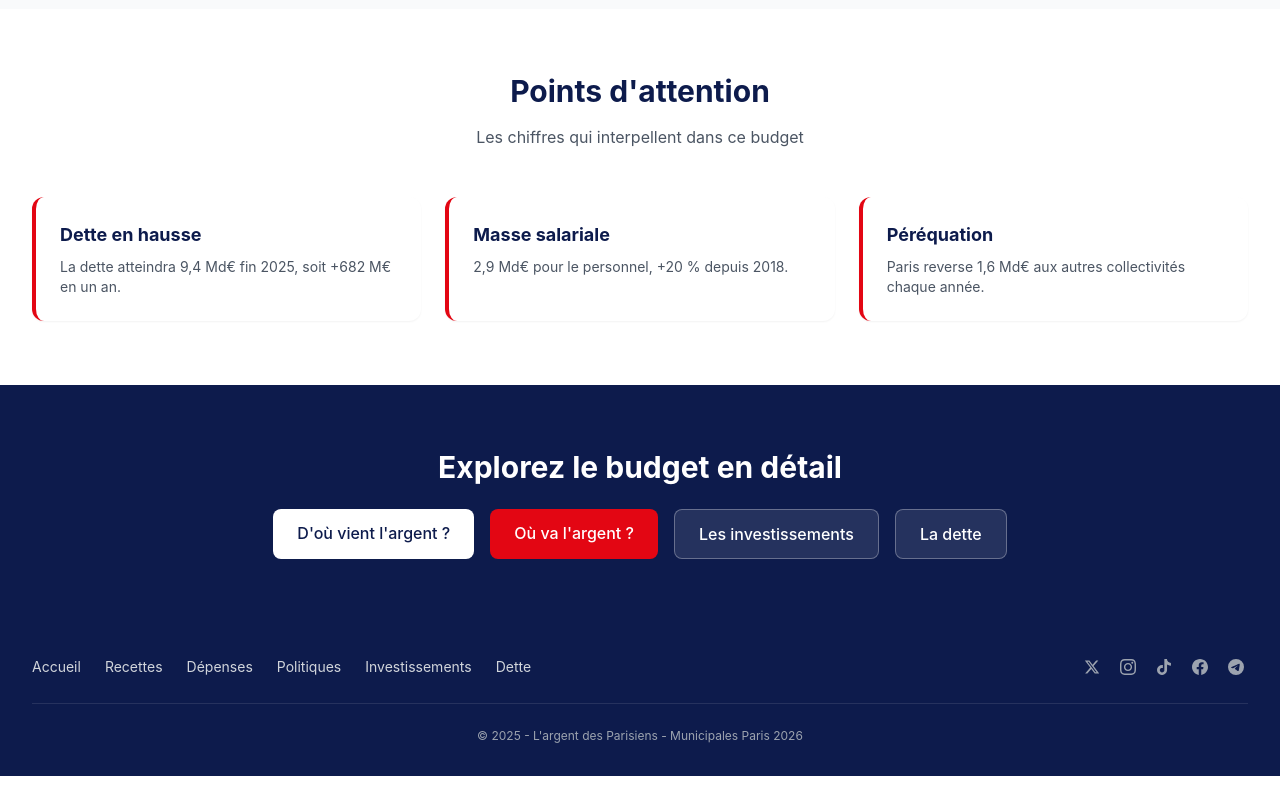
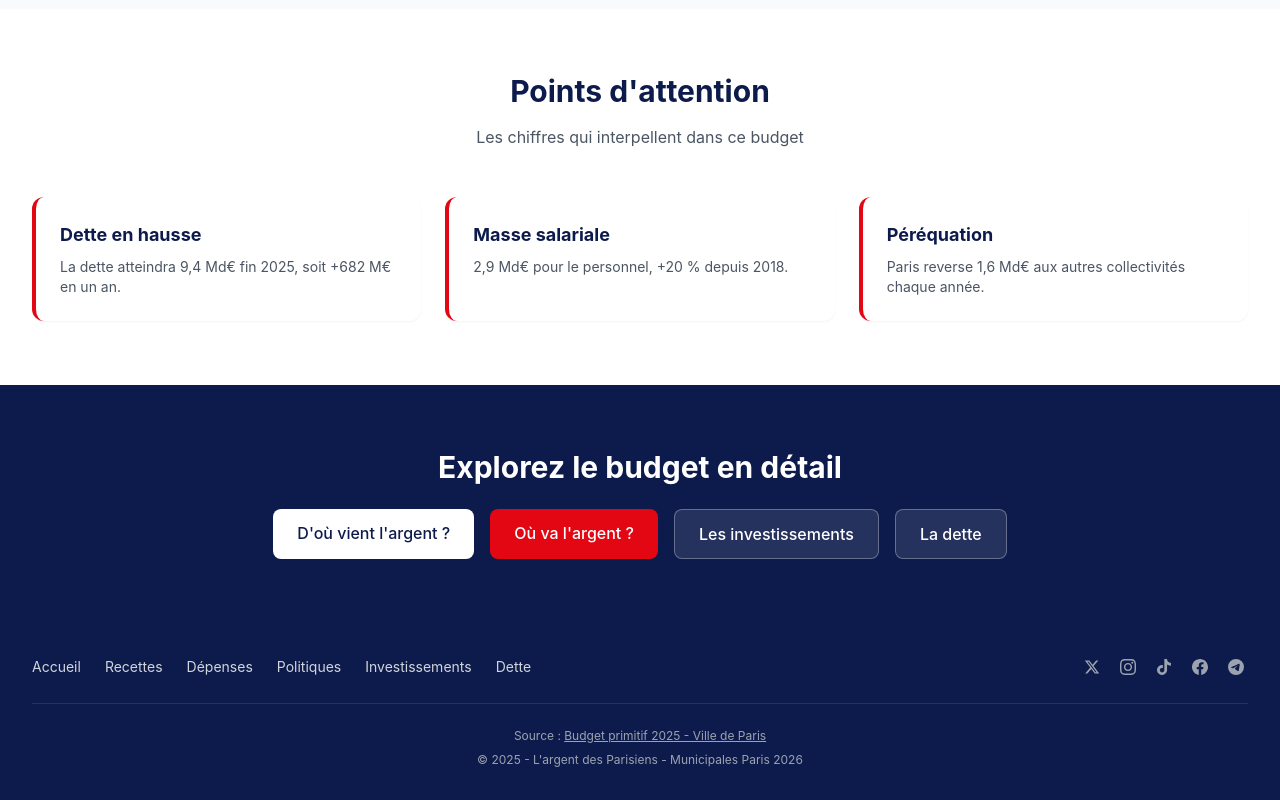
Before and after one commit to TofBoubou/argent-parisiens, a Next.js app: page / in a window 1280 px wide. Shown: the part 1269-2069 px from the top of the page. Before the commit the page ends 2045 px from the top, so only its background shows below. Built offline with nearby package versions, Linux system fonts and the light colour scheme.

Commit message:
Ajout source officielle (paris.fr) dans le footer
🤖 Generated with [Claude Code](https://claude.com/claude-code)

Co-Authored-By: Claude Opus 4.5 <noreply@anthropic.com>

```diff
--- a/src/components/Footer.tsx
+++ b/src/components/Footer.tsx
@@ -88,6 +88,9 @@ export default function Footer() {
         </div>
 
         <div className="border-t border-white/10 mt-6 pt-6 text-center text-gray-400 text-xs">
+          <p className="mb-2">
+            Source : <a href="https://www.paris.fr/pages/budgets-de-la-ville-retrouvez-toutes-les-infos-27792" target="_blank" rel="noopener noreferrer" className="underline hover:text-white transition-colors">Budget primitif 2025 - Ville de Paris</a>
+          </p>
           <p>© 2025 - L'argent des Parisiens - Municipales Paris 2026</p>
         </div>
       </div>
```
